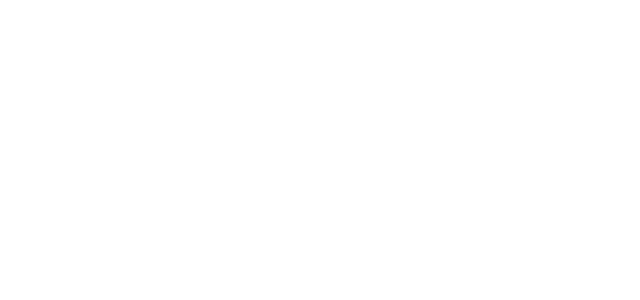
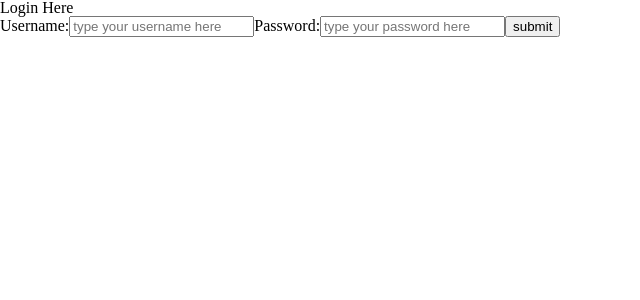
Before and after one commit to SassyFatCat/Front-End, a React (Create React App) app in the folder wunderlist/: page /login in a window 1280 px wide. Shown: the top 300 px of the page, without its empty margins (0-640 px from the left). Built offline with nearby package versions, Linux system fonts and the light colour scheme.

Commit message:
login page setup

```diff
--- a/wunderlist/package.json
+++ b/wunderlist/package.json
@@ -6,6 +6,7 @@
     "@testing-library/jest-dom": "^4.2.4",
     "@testing-library/react": "^9.5.0",
     "@testing-library/user-event": "^7.2.1",
+    "axios": "^0.20.0",
     "react": "^16.13.1",
     "react-dom": "^16.13.1",
     "react-router-dom": "^5.2.0",
--- a/wunderlist/src/App.js
+++ b/wunderlist/src/App.js
@@ -5,6 +5,7 @@
 
 // COMPONENTS
 import Home from './components/Home/Home';
+import Login from './components/Home/Login'
 
 function App() {
 return (
@@ -13,6 +14,7 @@
     <Switch>
 
       <Route exact path='/' component={Home} />
+      <Route path='/login'><Login/></Route>
 
     </Switch>
 
--- a/wunderlist/src/components/Home/Home.js
+++ b/wunderlist/src/components/Home/Home.js
@@ -1,7 +1,7 @@
 // LIBRARIES, UTILITIES, CSS
 import React from 'react';
+import {Link} from 'react-router-dom';
 import './Home.css';
-
 
 const Home = () => {
     return (
@@ -10,7 +10,9 @@
             <div id='title'>
                 <h1>Wunderlist<span id='copyright'>©</span></h1>
                 <p>Your new favorite to-do list.</p>
+                <Link to='/login'>Login</Link>
             </div>
+
         </div>
     )
 }
--- /dev/null
+++ b/wunderlist/src/components/Home/Login.js
@@ -0,0 +1,80 @@
+import React, {useState} from 'react';
+import './Home.css';
+import axios from 'axios';
+
+const initialValues={
+    username: '',
+    password: '',
+}
+
+const Login = () => {
+const [userInfo, setUserInfo] = useState([])
+const [values, setValues] = useState(initialValues)
+
+const thisUrl = 'fakeapi.com'
+
+const update = (name, value) => {
+    const updateUser = {[name]: value, ...values}
+    setUserInfo(updateUser)
+}
+
+const onChange = event => {
+    const {name, value} = event.target
+    update(name, value)
+}
+
+const getUser = () => {
+axios.get(thisUrl)
+.then(res => {
+    setUserInfo(res.data)
+})
+.catch(error => {
+    console.log('check axios get')
+})
+}
+
+const submit = () => {
+    const thisUser ={
+    username: values.username.trim(),
+    password: values.password
+}
+getUser(thisUser)
+}
+
+
+const onSubmit = event => {
+    event.preventDefault()
+    submit()
+}
+
+    return(
+        <>
+        <form className='loginContainer' onSubmit={onSubmit}>
+        <h2>Login Here</h2>
+        <div className='loginInfo'>
+            <label>Username:
+                <input
+                // value=
+                // onChange=
+                name='username'
+                type='text'
+                placeholder='type your username here'
+                />
+            </label>
+            <label>Password:
+                <input
+                // value=
+                // onChange=
+                name='password'
+                type='text'
+                placeholder='type your password here'
+                />
+            </label>
+            <button type='submit'>submit</button>
+        </div>
+        </form>
+        </>
+    )
+
+}
+export default Login
```
Also changed, not shown: 2 other files (tests, documents, lock files or other folders).
